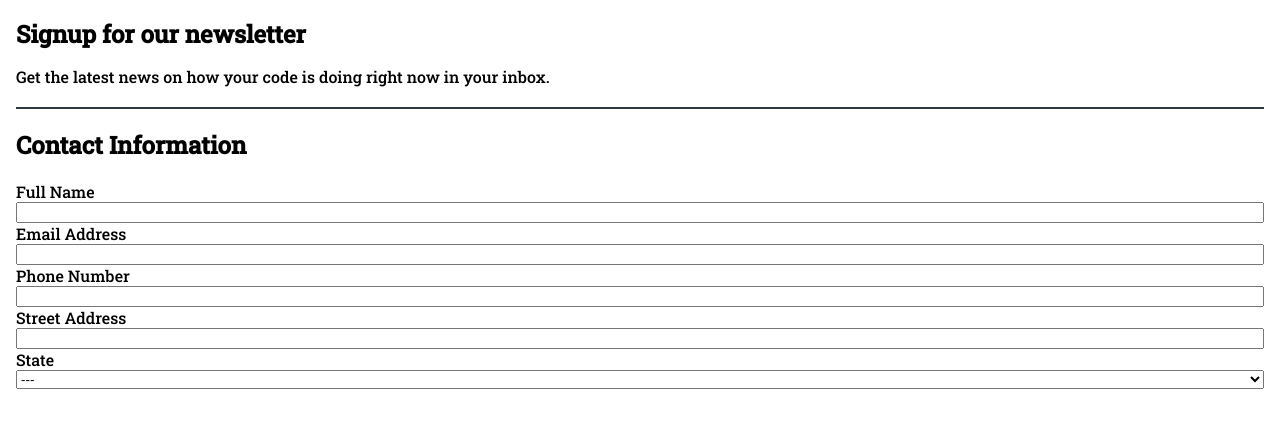
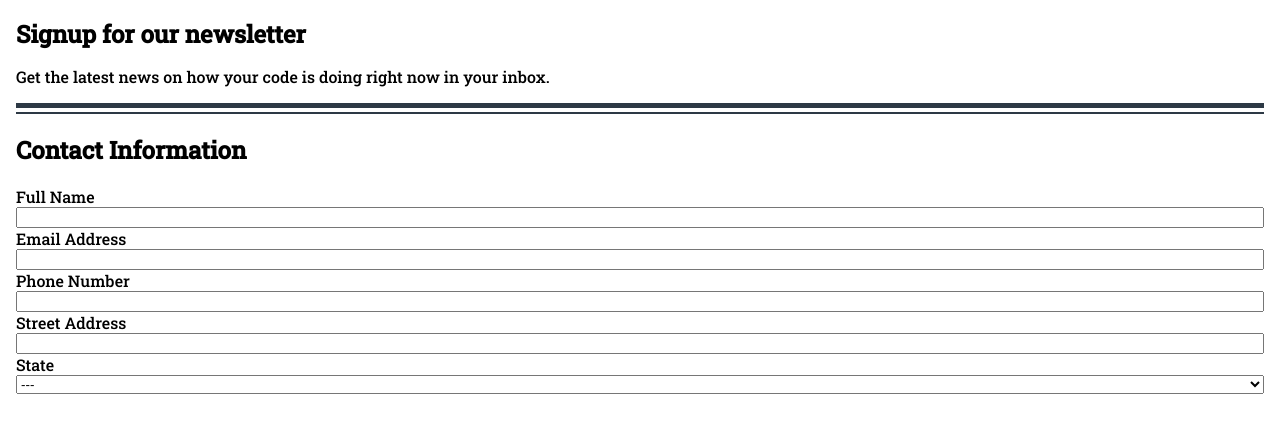
Before and after one commit to alexwaynemiller/on-line-registration-form-Project3, a plain HTML site: page online_registration_v4/index.html in a window 1280 px wide. Shown: the part 78-510 px from the top of the page. Drawn offline with Linux system fonts and the light colour scheme.

Commit message:
fixed break divs

```diff
--- a/online_registration_v4/css/style.css
+++ b/online_registration_v4/css/style.css
@@ -52,12 +52,10 @@ main {
 }
 
 #break-1 {
-border-bottom: 5px solid #2d3945
-e;
+border-bottom: 5px solid #2d3945;
 margin-bottom: .25rem;
 }
 
 #break-2 {
-border-bottom: 2px solid #2d3945
-;
+border-bottom: 2px solid #2d3945;
 }
```
